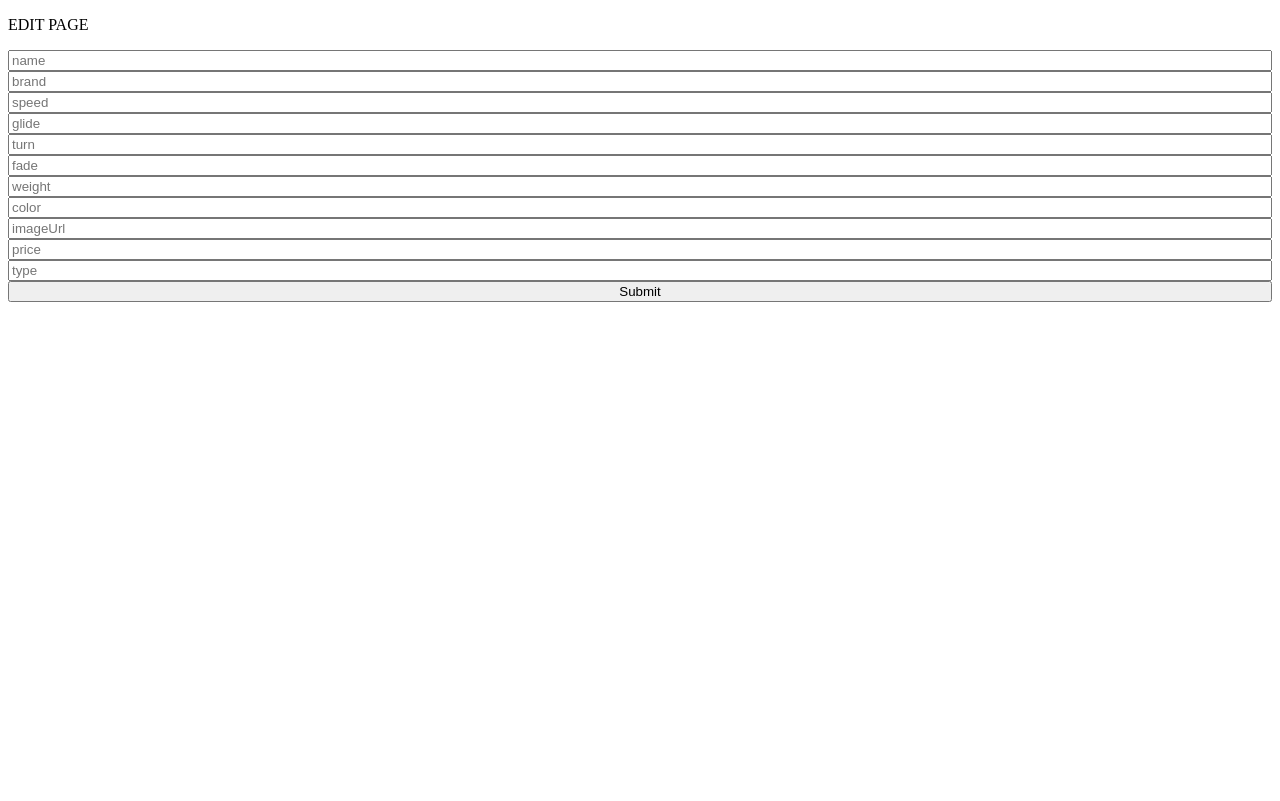
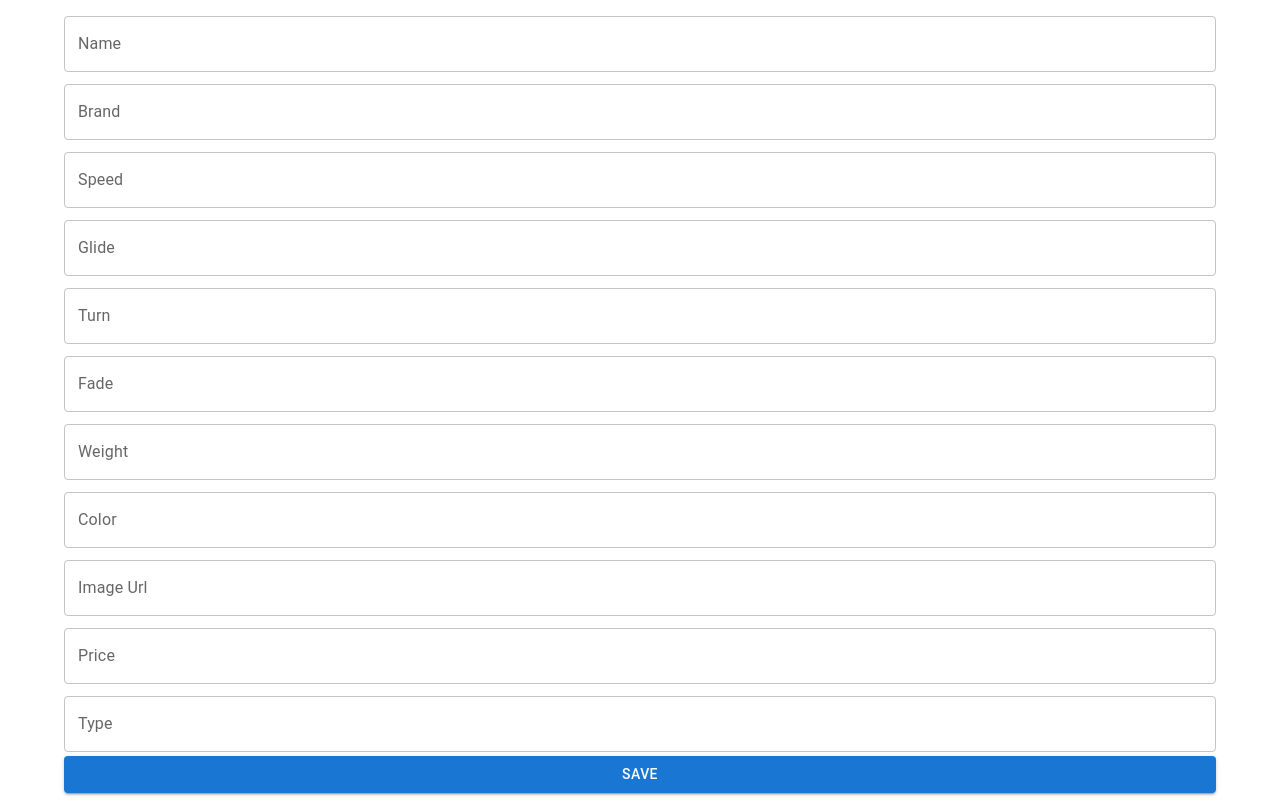
Before and after one commit to BobOrJim/WebShop-suvnet21-Discgolf, a React (Vite) app: page /editpage in a window 1280 px wide. Built offline with nearby package versions, Linux system fonts and the light colour scheme.

Commit message:
Admin page and product form

```diff
--- a/src/components/product/ProductForm.tsx
+++ b/src/components/product/ProductForm.tsx
@@ -1,8 +1,10 @@
 import { useFormik } from "formik";
 import { FC } from "react";
 import * as Yup from "yup";
+import { Product, ProductCreate } from "./product";
 import { useProductContext } from "../../context/ProductContext";
-import { Product, ProductCreate } from "./Product";
+import { Button, Container, FormControl, Input, TextField, Typography } from "@mui/material";
+import { styled } from "@mui/system";
 
 type ProductRecord = Record<keyof ProductCreate, Yup.AnySchema>;
 
@@ -44,122 +46,70 @@ export const ProductForm: FC<ProductCardProps> = (props: ProductCardProps): JSX.
     validationSchema: ProductSchema,
     onSubmit: (values: ProductCreate) => {
       if (props.product) {
-        const editedProduct: Product = {
+        const editedDisc: Product = {
           id: props.product.id,
           ...values,
         };
-        replaceProduct(editedProduct);
+        replaceProduct(editedDisc);
       } else {
         addProduct(values);
       }
-      console.log("ON SUBMIT");
     },
   });
 
   return (
-    <form onSubmit={formik.handleSubmit} style={{ display: "flex", flexDirection: "column" }}>
-      <input type="hidden" name="id" value={props.product ? props.product.id : ""} />
+    <Container>
+      <form onSubmit={formik.handleSubmit} style={{ display: "flex", flexDirection: "column" }}>
+        <input type="hidden" name="id" value={props.product ? props.product.id : ""} />
 
-      <input
-        placeholder="name"
-        type="text"
-        name="name"
-        value={formik.values.name}
-        onChange={formik.handleChange}
-      />
-      {formik.errors.name}
+        <FormControl>
+          <TextField margin="dense" id="name" name="name" label="Name" value={formik.values.name} onChange={formik.handleChange} error={Boolean(formik.errors.name)} helperText={formik.errors.name} />
+        </FormControl>
 
-      <input
-        placeholder="brand"
-        type="text"
-        name="brand"
-        value={formik.values.brand}
-        onChange={formik.handleChange}
-      />
-      {formik.errors.brand}
+        <FormControl>
+          <TextField margin="dense" id="brand" name="brand" label="Brand" value={formik.values.brand} onChange={formik.handleChange} error={Boolean(formik.errors.brand)} helperText={formik.errors.brand} />
+        </FormControl>
 
-      <input
-        placeholder="speed"
-        type="number"
-        name="speed"
-        value={formik.values.speed}
-        onChange={formik.handleChange}
-      />
-      {formik.errors.speed}
+        <FormControl>
+          <TextField margin="dense" id="speed" name="speed" label="Speed" value={formik.values.speed} onChange={formik.handleChange} error={Boolean(formik.errors.speed)} helperText={formik.errors.speed} />
+        </FormControl>
 
-      <input
-        placeholder="glide"
-        type="number"
-        name="glide"
-        value={formik.values.glide}
-        onChange={formik.handleChange}
-      />
-      {formik.errors.glide}
+        <FormControl>
+          <TextField margin="dense" id="glide" name="glide" label="Glide" value={formik.values.glide} onChange={formik.handleChange} error={Boolean(formik.errors.glide)} helperText={formik.errors.glide} />
+        </FormControl>
 
-      <input
-        placeholder="turn"
-        type="number"
-        name="turn"
-        value={formik.values.turn}
-        onChange={formik.handleChange}
-      />
-      {formik.errors.turn}
+        <FormControl>
+          <TextField margin="dense" id="turn" name="turn" label="Turn" value={formik.values.turn} onChange={formik.handleChange} error={Boolean(formik.errors.turn)} helperText={formik.errors.turn} />
+        </FormControl>
 
-      <input
-        placeholder="fade"
-        type="number"
-        name="fade"
-        value={formik.values.fade}
-        onChange={formik.handleChange}
-      />
-      {formik.errors.fade}
+        <FormControl>
+          <TextField margin="dense" id="fade" name="fade" label="Fade" value={formik.values.fade} onChange={formik.handleChange} error={Boolean(formik.errors.fade)} helperText={formik.errors.fade} />
+        </FormControl>
 
-      <input
-        placeholder="weight"
-        type="number"
-        name="weight"
-        value={formik.values.weight}
-        onChange={formik.handleChange}
-      />
-      {formik.errors.weight}
+        <FormControl>
+          <TextField margin="dense" id="weight" name="weight" label="Weight" value={formik.values.weight} onChange={formik.handleChange} error={Boolean(formik.errors.weight)} helperText={formik.errors.weight} />
+        </FormControl>
 
-      <input
-        placeholder="color"
-        type="text"
-        name="color"
-        value={formik.values.color}
-        onChange={formik.handleChange}
-      />
-      {formik.errors.color}
+        <FormControl>
+          <TextField margin="dense" id="color" name="color" label="Color" value={formik.values.color} onChange={formik.handleChange} error={Boolean(formik.errors.color)} helperText={formik.errors.color} />
+        </FormControl>
 
-      <input
-        placeholder="imageUrl"
-        type="text"
-        name="imageUrl"
-        value={formik.values.imageUrl}
-        onChange={formik.handleChange}
-      />
-      {formik.errors.imageUrl}
+        <FormControl>
+          <TextField margin="dense" id="imageUrl" name="imageUrl" label="Image Url" value={formik.values.imageUrl} onChange={formik.handleChange} error={Boolean(formik.errors.imageUrl)} helperText={formik.errors.imageUrl} />
+        </FormControl>
 
-      <input
-        placeholder="price"
-        type="number"
-        name="price"
-        value={formik.values.price}
-        onChange={formik.handleChange}
-      />
-      {formik.errors.price}
+        <FormControl>
+          <TextField margin="dense" id="price" name="price" label="Price" value={formik.values.price} onChange={formik.handleChange} error={Boolean(formik.errors.price)} helperText={formik.errors.price} />
+        </FormControl>
 
-      <input
-        placeholder="type"
-        type="text"
-        name="type"
-        value={formik.values.type}
-        onChange={formik.handleChange}
-      />
-      {formik.errors.type}
+        <FormControl>
+          <TextField margin="dense" id="type" name="type" label="Type" value={formik.values.type} onChange={formik.handleChange} error={Boolean(formik.errors.type)} helperText={formik.errors.type} />
+        </FormControl>
 
-      <button type="submit">Submit</button>
-    </form>
+        <Button variant="contained" color="primary" type="submit">
+          Save
+        </Button>
+      </form>
+    </Container>
   );
 };
--- a/src/data/productRepo.ts
+++ b/src/data/productRepo.ts
@@ -1,4 +1,4 @@
-import { Product } from "../components/product/Product";
+import { Product } from "../components/product/product";
 import seedData from "./items.json";
 
 //saveProductsToLocalStorage
--- a/src/pages/AdminPage.tsx
+++ b/src/pages/AdminPage.tsx
@@ -1,39 +1,58 @@
-import { TableSortLabel } from "@mui/material";
-import Paper from "@mui/material/Paper";
+import { useProductContext } from "../context/ProductContext";
+import { Product } from "../components/product/product";
 import Table from "@mui/material/Table";
 import TableBody from "@mui/material/TableBody";
 import TableCell from "@mui/material/TableCell";
 import TableContainer from "@mui/material/TableContainer";
 import TableHead from "@mui/material/TableHead";
 import TableRow from "@mui/material/TableRow";
+import Paper from "@mui/material/Paper";
 import { useState } from "react";
-import { Product } from "../components/product/Product";
-import { useProductContext } from "../context/ProductContext";
+import { Button, Pagination, TableFooter, TableSortLabel } from "@mui/material";
+import { useNavigate } from "react-router-dom";
+import TablePagination from "@mui/material/TablePagination";
 
-const sortIconPositionDictionary: { [columnName: string]: boolean } = {}; //ändra namn till
-sortIconPositionDictionary["id"] = false;
-sortIconPositionDictionary["name"] = false;
-sortIconPositionDictionary["brand"] = false;
-sortIconPositionDictionary["speed"] = false;
-sortIconPositionDictionary["glide"] = false;
-sortIconPositionDictionary["turn"] = false;
-sortIconPositionDictionary["fade"] = false;
-sortIconPositionDictionary["weight"] = false;
-sortIconPositionDictionary["color"] = false;
-sortIconPositionDictionary["price"] = false;
-sortIconPositionDictionary["type"] = false;
+const columnOrderDictionary: { [columnName: string]: boolean } = {};
+columnOrderDictionary["id"] = false;
+columnOrderDictionary["name"] = false;
+columnOrderDictionary["brand"] = false;
+columnOrderDictionary["speed"] = false;
+columnOrderDictionary["glide"] = false;
+columnOrderDictionary["turn"] = false;
+columnOrderDictionary["fade"] = false;
+columnOrderDictionary["weight"] = false;
+columnOrderDictionary["color"] = false;
+columnOrderDictionary["price"] = false;
+columnOrderDictionary["type"] = false;
 
 const AdminPage = () => {
-  type SortOrder = "asc" | "desc";
-  const [orderDirection, setOrderDirection] = useState<SortOrder>("asc");
-  const [sortIconPosition, setSortIconPosition] = useState<typeof sortIconPositionDictionary>(
-    sortIconPositionDictionary
-  );
-
   const { getAllProducts, removeProduct } = useProductContext();
   const [rowData, setRowData] = useState<Product[]>(getAllProducts());
+  const navigate = useNavigate();
 
-  function compareTwoProductsUsingTProp(a: Product, b: Product, orderBy: keyof Product) {
+  const [page, setPage] = useState<number>(0);
+  const [rowsPerPage, setRowsPerPage] = useState<number>(10);
+
+  const handleChangePage = (event: React.MouseEvent<HTMLButtonElement, MouseEvent> | null, page: number) => {
+    setPage(page);
+  };
+
+  //Tricket att få denna att fungera, är att från docsen lista ut att copy/pasta funktionens typ, istället för metodsignaturens typ.
+  const handleChangeRowsPerPage: React.ChangeEventHandler<HTMLTextAreaElement | HTMLInputElement> = (event) => {
+    if (event.target.value) {
+      //console.log(event.target.value + " " + typeof event.target.value);
+      const rowsPerPage = parseInt(event.target.value, 10);
+      //console.log(rowsPerPage + " " + typeof rowsPerPage);
+      setRowsPerPage(rowsPerPage);
+      //setRowsPerPage(parseInt(event.target.value, 10));
+      //setPage(0);
+    }
+    //setRowsPerPage(parseInt(event.currentTarget.value, 10));
+    //console.log(rowsPerPage + " " + typeof rowsPerPage);
+    setPage(0);
+  };
+
+  function compareTwoDiscUsingTProp(a: Product, b: Product, orderBy: keyof Product) {
     if (b[orderBy] < a[orderBy]) {
       return -1;
     }
@@ -44,97 +63,91 @@ const AdminPage = () => {
   }
 
   function handleSortClick(columnName: string) {
-    const property = columnName as keyof Product;
-    //setOrderDirection((prev) => (prev === "asc" ? "desc" : "asc"));
-    const sorted = [...rowData].sort((product1, product2) =>
-      compareTwoProductsUsingTProp(product1, product2, property)
-    );
-    console.log("sorted", sorted);
-    sortIconPositionDictionary["id"] = !sortIconPositionDictionary["id"];
-
-    setRowData(orderDirection === "asc" ? sorted : sorted.reverse());
+    const property = columnName as keyof Product; //Inte optimal felhantering här. Stoppar in i backloggen.
+    const sorted = [...rowData].sort((disc1, disc2) => compareTwoDiscUsingTProp(disc1, disc2, property));
+    columnOrderDictionary[columnName] = !columnOrderDictionary[columnName];
+    setRowData(columnOrderDictionary[columnName] === true ? sorted : sorted.reverse());
   }
 
   return (
+    <>
+      <Button
+        sx={{ mx: "auto", width: 200, margin: 2 }}
+        variant="contained"
+        color="primary"
+        onClick={() => {
+          navigate(`/addpage`);
+          console.log("Add");
+        }}
+      >
+        ADD NEW
+      </Button>
       <TableContainer component={Paper}>
-      <Table aria-label="simple table" stickyHeader>
+        <Table sx={{ minWidth: 650 }} aria-label="simple table" stickyHeader>
           <TableHead>
             <TableRow>
-            <TableCell
-              align="center"
-              onClick={() => {
-                handleSortClick("id");
-              }}
-            >
-              <TableSortLabel
-                active={true}
-                direction={sortIconPositionDictionary["id"] === true ? "asc" : "desc"}
-              >
-                Id&nbsp;($)
+              <TableCell align="center" onClick={() => handleSortClick("id")}>
+                <TableSortLabel active={true} direction={columnOrderDictionary["id"] === true ? "asc" : "desc"}>
+                  Id&nbsp;
                 </TableSortLabel>
               </TableCell>
 
               <TableCell align="center" onClick={() => handleSortClick("name")}>
-              <TableSortLabel active={true} direction={orderDirection}>
-                Name&nbsp;($)
+                <TableSortLabel active={true} direction={columnOrderDictionary["name"] === true ? "asc" : "desc"}>
+                  Name&nbsp;
                 </TableSortLabel>
               </TableCell>
 
               <TableCell align="center" onClick={() => handleSortClick("brand")}>
-              <TableSortLabel active={true} direction={orderDirection}>
-                Brand&nbsp;($)
+                <TableSortLabel active={true} direction={columnOrderDictionary["brand"] === true ? "asc" : "desc"}>
+                  Brand&nbsp;
                 </TableSortLabel>
               </TableCell>
 
               <TableCell align="center" onClick={() => handleSortClick("speed")}>
-              <TableSortLabel active={true} direction={orderDirection}>
-                Speed&nbsp;($)
+                <TableSortLabel active={true} direction={columnOrderDictionary["speed"] === true ? "asc" : "desc"}>
+                  Speed&nbsp;
                 </TableSortLabel>
               </TableCell>
 
               <TableCell align="center" onClick={() => handleSortClick("glide")}>
-              <TableSortLabel active={true} direction={orderDirection}>
-                Glide&nbsp;($)
+                <TableSortLabel active={true} direction={columnOrderDictionary["glide"] === true ? "asc" : "desc"}>
+                  Glide&nbsp;
                 </TableSortLabel>
               </TableCell>
 
               <TableCell align="center" onClick={() => handleSortClick("turn")}>
-              <TableSortLabel active={true} direction={orderDirection}>
-                Turn&nbsp;($)
+                <TableSortLabel active={true} direction={columnOrderDictionary["turn"] === true ? "asc" : "desc"}>
+                  Turn&nbsp;
                 </TableSortLabel>
               </TableCell>
 
               <TableCell align="center" onClick={() => handleSortClick("fade")}>
-              <TableSortLabel active={true} direction={orderDirection}>
-                Fade&nbsp;($)
+                <TableSortLabel active={true} direction={columnOrderDictionary["fade"] === true ? "asc" : "desc"}>
+                  Fade&nbsp;
                 </TableSortLabel>
               </TableCell>
 
               <TableCell align="center" onClick={() => handleSortClick("weight")}>
-              <TableSortLabel active={true} direction={orderDirection}>
-                Weight&nbsp;($)
+                <TableSortLabel active={true} direction={columnOrderDictionary["weight"] === true ? "asc" : "desc"}>
+                  Weight&nbsp;
                 </TableSortLabel>
               </TableCell>
 
               <TableCell align="center" onClick={() => handleSortClick("color")}>
-              <TableSortLabel active={true} direction={orderDirection}>
-                Color&nbsp;($)
+                <TableSortLabel active={true} direction={columnOrderDictionary["color"] === true ? "asc" : "desc"}>
+                  Color&nbsp;
                 </TableSortLabel>
               </TableCell>
 
-            <TableCell align="center" onClick={() => handleSortClick("brand")}>
-              <TableSortLabel active={true} direction={orderDirection}>
-                Brand&nbsp;($)
-              </TableSortLabel>
-            </TableCell>
               <TableCell align="center" onClick={() => handleSortClick("price")}>
-              <TableSortLabel active={true} direction={orderDirection}>
-                Price&nbsp;($)
+                <TableSortLabel active={true} direction={columnOrderDictionary["price"] === true ? "asc" : "desc"}>
+                  Price&nbsp;
                 </TableSortLabel>
               </TableCell>
               <TableCell align="center" onClick={() => handleSortClick("type")}>
-              <TableSortLabel active={true} direction={orderDirection}>
-                Type&nbsp;($)
+                <TableSortLabel active={true} direction={columnOrderDictionary["type"] === true ? "asc" : "desc"}>
+                  Type&nbsp;
                 </TableSortLabel>
               </TableCell>
             </TableRow>
@@ -142,18 +155,90 @@ const AdminPage = () => {
           <TableBody>
             {rowData.map((product) => (
               <TableRow key={product.id}>
-              <TableCell component="th" scope="row">
+                <TableCell align="center" component="th" scope="row">
                   {product.id}
                 </TableCell>
-              <TableCell align="right">{product.name}</TableCell>
-              <TableCell align="right">{product.price}</TableCell>
-              <TableCell align="right">{product.weight}</TableCell>
+                <TableCell align="center">{product.name}</TableCell>
+                <TableCell align="center">{product.brand}</TableCell>
+                <TableCell align="center">{product.speed}</TableCell>
+                <TableCell align="center">{product.glide}</TableCell>
+                <TableCell align="center">{product.turn}</TableCell>
+                <TableCell align="center">{product.fade}</TableCell>
+                <TableCell align="center">{product.weight}</TableCell>
+                <TableCell align="center">{product.color}</TableCell>
+                <TableCell align="center">{product.price}</TableCell>
+                <TableCell align="center">{product.type}</TableCell>
+                <TableCell align="center">
+                  <Button
+                    variant="contained"
+                    color="error"
+                    onClick={() => {
+                      removeProduct(product.id);
+                      setRowData(rowData.filter((d) => d.id !== product.id));
+                    }}
+                  >
+                    Delete
+                  </Button>
+                </TableCell>
+                <TableCell align="center">
+                  <Button
+                    variant="contained"
+                    color="primary"
+                    onClick={() => {
+                      navigate(`/editpage/${product.id}`);
+                      console.log("Edit");
+                    }}
+                  >
+                    Edit
+                  </Button>
+                </TableCell>
               </TableRow>
             ))}
           </TableBody>
+          <TableFooter>
+            <TableRow>
+              <TablePagination
+                count={rowData.length}
+                rowsPerPage={rowsPerPage}
+                page={page}
+                onPageChange={handleChangePage}
+                onRowsPerPageChange={handleChangeRowsPerPage}
+                rowsPerPageOptions={[5, 10, 25]}
+                labelRowsPerPage={<span>Rows:</span>}
+                labelDisplayedRows={({ page }) => {
+                  return `Page: ${page}`;
+                }}
+                backIconButtonProps={{
+                  color: "secondary",
+                }}
+                nextIconButtonProps={{ color: "secondary" }}
+                SelectProps={{
+                  inputProps: {
+                    "aria-label": "page number",
+                  },
+                }}
+                showFirstButton={true}
+                showLastButton={true}
+                //ActionsComponent={TablePaginationActions}
+                //component={Box}
+                //sx and classes prop discussed in styling section
+              />
+            </TableRow>
+          </TableFooter>
         </Table>
       </TableContainer>
+    </>
   );
 };
 
 export default AdminPage;
+
+/*
+
+
+
+
+
+
+
+          */
--- a/src/pages/EditPage.tsx
+++ b/src/pages/EditPage.tsx
@@ -10,7 +10,6 @@ const Edit = () => {
 
   return (
     <>
-      <p>EDIT PAGE </p>
       <ProductForm product={product} />
     </>
   );
--- a/src/pages/Home.tsx
+++ b/src/pages/Home.tsx
@@ -4,7 +4,6 @@ import { useProductContext } from "../context/ProductContext";
 
 const Home = () => {
   const { getAllProducts } = useProductContext();
-  console.log(getAllProducts());
   return (
     <Grid2 container flexGrow={1} rowSpacing={4} columnSpacing={{ xs: 2, md: 2 }}>
       {getAllProducts().map((item) => (
```
Also changed, not shown: src/context/ProductContext.tsx (+2 -6 lines). Lines whose indentation alone changed are shown as unchanged.
